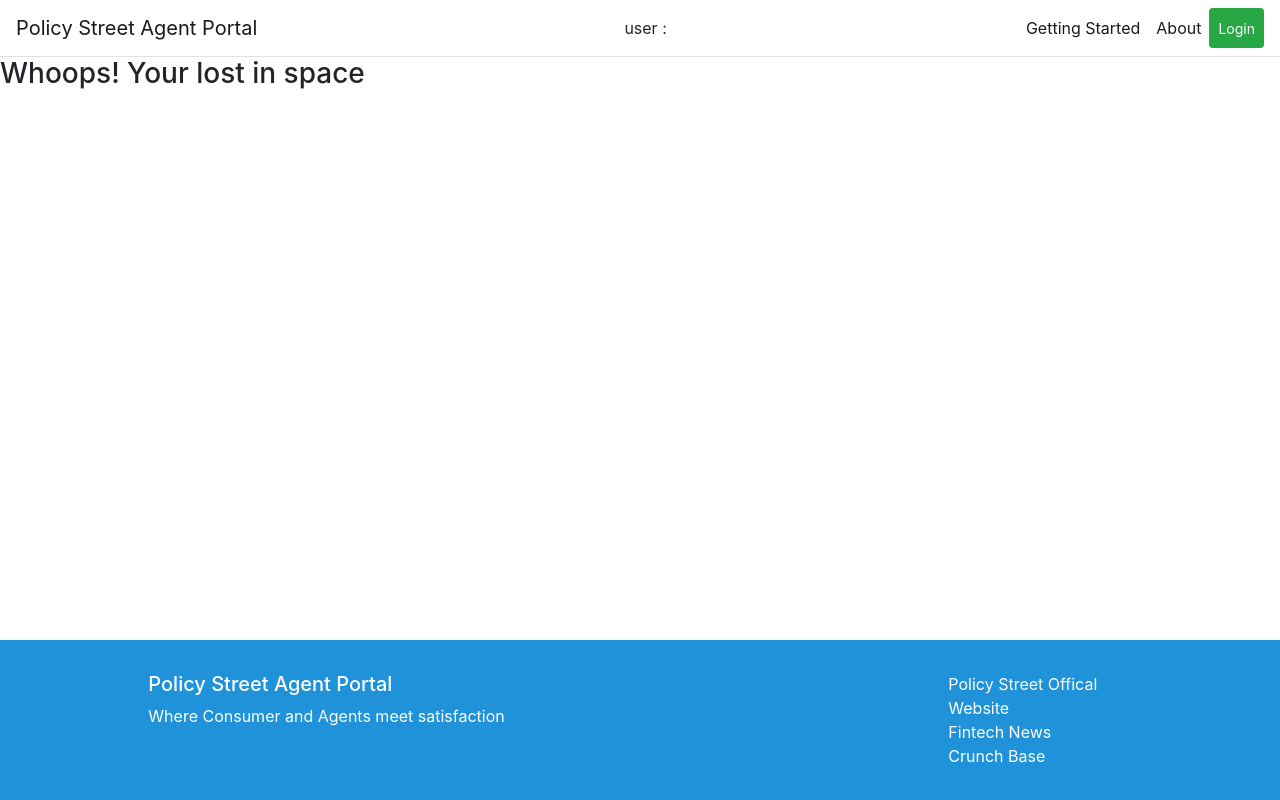
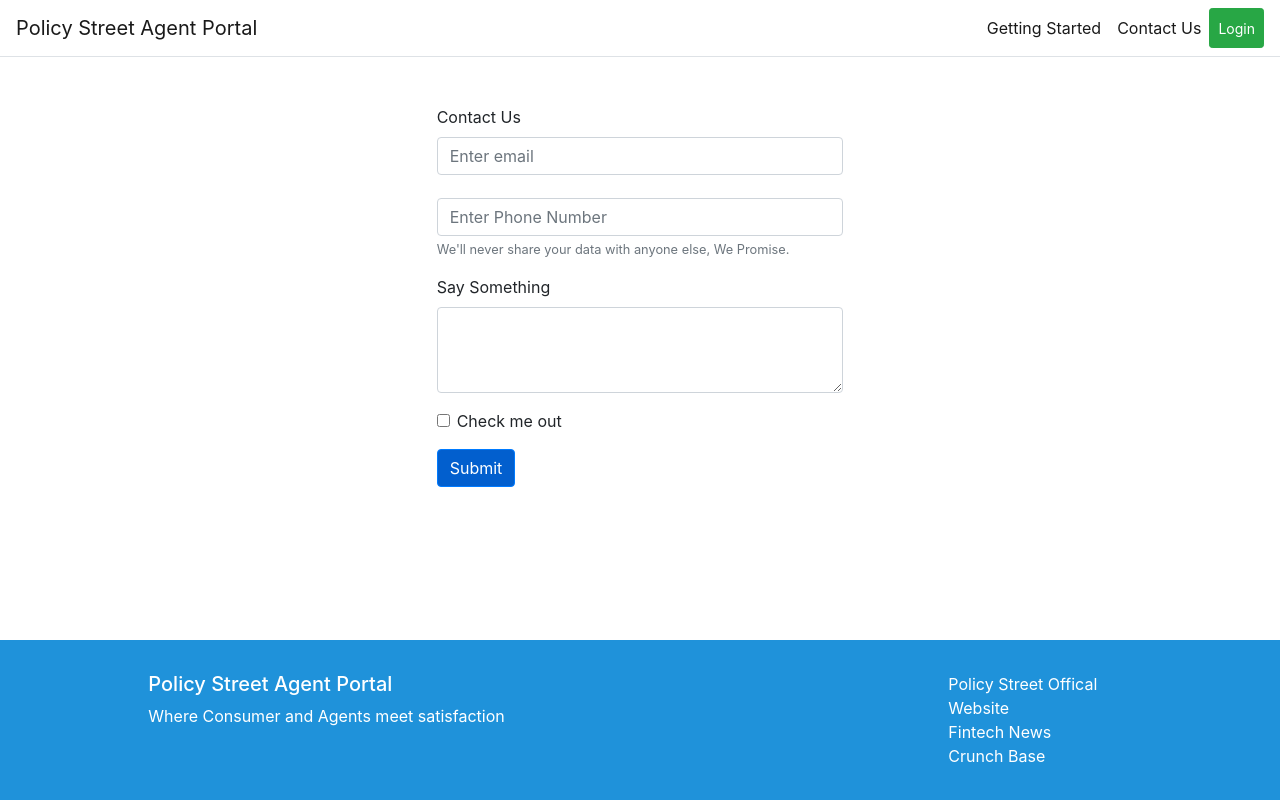
Before and after one commit to twinzdragonz/PS-AssetManagemntSystem-my, a React (Create React App) app: page /Contact_us in a window 1280 px wide. Built offline with nearby package versions, Linux system fonts and the light colour scheme.

Commit message:
code added , working login logout , improve contact us
things need todo :
1) improve dashboard
    -> add user access
     -> read user db list
       -> CRUD user
     Insuransce data
          -> just dump the data
           -> CRUD

```diff
--- a/package.json
+++ b/package.json
@@ -20,6 +20,7 @@
     "react-dom": "^16.10.1",
     "react-modal-login": "^1.3.4",
     "react-player": "^1.13.0",
+    "react-redux": "^7.1.1",
     "react-router-dom": "^4.3.1",
     "react-scripts": "^3.0.1",
     "reactjs-popup": "^1.5.0",
--- a/src/App.js
+++ b/src/App.js
@@ -5,14 +5,11 @@ import NavBar from "./components/NavBar";
 import Footer from "./components/Footer";
 import Blank from "./components/Blank";
 import Homepage from "./components/Homepage";
-import List from "./components/List";
+import Contact_us from "./components/Contact_us";
 import Dashboard from "./components/Dashboard";
-import Login from "./components/Login";
-import Logout from "./components/Logout";
 import NotFound from "./components/Error";
 
 
-import db from "./components/Database/db";
 
 //TODO Web Template Studio: Add routes for your new pages here.
 class App extends Component {
@@ -25,7 +22,7 @@ class App extends Component {
           <Redirect exact path = "/" to = "/Homepage" />
           <Route path = "/Homepage" component = { Homepage } />
           <Route path = "/Blank" component = { Blank } />
-          <Route path = "/List" component = { List } />
+          <Route path = "/Contact_us" component = { Contact_us } />
            <Route path = "/Dashboard"  render={(props) => <Dashboard {...props} /> }  />
 
            <Route component={NotFound} />
--- /dev/null
+++ b/src/components/Contact_us/Contact_us.css
@@ -0,0 +1,13 @@
+.header {
+    background-color: #1F92DA;
+    padding-top: 7rem;
+    padding-bottom: 7rem;
+
+
+
+
+  }
+
+  .white {
+    color: #fff;
+  }
--- a/src/components/List/index.jsx
+++ b/src/components/Contact_us/index.jsx
@@ -1,10 +1,13 @@
 import React, { Component } from "react";
+import classnames from "classnames";
 import ListItem from "./ListItem";
 import ListForm from "./ListForm";
 import WarningMessage from "../WarningMessage";
 import CONSTANTS from "../../constants";
+import {Button,Form} from 'react-bootstrap';
+import styles from "./Contact_us.css";
 
-export default class List extends Component {
+export default class Contact_us extends Component {
   constructor(props) {
     super(props);
     this.state = {
@@ -20,6 +23,7 @@ export default class List extends Component {
 
   // Get the sample data from the back end
   componentDidMount() {
+       /*
     fetch(CONSTANTS.ENDPOINT.LIST)
       .then(response => {
         if (!response.ok) {
@@ -34,7 +38,12 @@ export default class List extends Component {
           WarningMessageText: `${CONSTANTS.ERROR_MESSAGE.LIST_GET} ${error}`
         })
       );
+
+      */
   }
+
+  // on submit
+  // api call push data into db
 
   handleDeleteListItem(listItem) {
     fetch(`${CONSTANTS.ENDPOINT.LIST}/${listItem._id}`, { method: "DELETE" })
@@ -100,6 +109,56 @@ export default class List extends Component {
     });
   }
 
+
+  render()
+  {
+    return(
+
+      <div className="row">
+  <div className="col"></div>
+
+
+  <div className="col">
+    <div className={classnames("", styles.header)}>
+
+         <br></br><br></br>
+        <Form>
+          <Form.Group controlId="formBasicEmail">
+          <Form.Label></Form.Label>
+             <Form.Label>Contact Us</Form.Label>
+               <Form.Control type="email" placeholder="Enter email" />
+                  <Form.Text className="text-muted">
+                  <Form.Label></Form.Label>
+               <Form.Control type="email" placeholder="Enter Phone Number" />
+                  <Form.Text className="text-muted"></Form.Text>
+                   We'll never share your data with anyone else, We Promise.
+                </Form.Text>
+           </Form.Group>
+
+           <Form.Group controlId="exampleForm.ControlTextarea1">
+            <Form.Label>Say Something</Form.Label>
+            <Form.Control as="textarea" rows="3" />
+              </Form.Group>
+
+              <Form.Group controlId="formBasicCheckbox">
+                  <Form.Check type="checkbox" label="Check me out" />
+                </Form.Group>
+           <Button variant="primary" type="submit">Submit </Button>
+          </Form>
+        </div>
+</div>
+
+  <div className="col"></div>
+     </div>
+
+
+
+    );
+
+
+  }
+
+/*
   render() {
     const {
       list,
@@ -133,4 +192,6 @@ export default class List extends Component {
       </main>
     );
   }
+
+  */
 }
--- a/src/components/Dashboard/index.jsx
+++ b/src/components/Dashboard/index.jsx
@@ -6,7 +6,7 @@ import MasterDetailSideBarTab from "./MasterDetailSideBarTab";
 import GreyAvatar from "../../images/GreyAvatar.svg";
 import styles from "./masterdetail.module.css";
 import CONSTANTS from "../../constants";
-import db from "../Database/db";
+
 
 export default class Dashboard extends Component {
   constructor(props) {
@@ -14,6 +14,12 @@ export default class Dashboard extends Component {
 
     this.state = {
       currentDisplayTabIndex: 0,
+
+      username :null,
+      password : null,
+      token : null,
+      isAuthenticated : false,
+
       masterDetailText: [
         {
           shortDescription: "",
@@ -34,12 +40,33 @@ export default class Dashboard extends Component {
   // Get the sample data from the back end
   // complicated enough to learn the life cycle
   componentDidMount() {
-      console.log("DASHBOARD NAME :",this.props.username);
+    console.log("DASHBOARD NAME BEFORE :",this.state.username);
+      this.dataFetch();
+      try{
 
-       //
+        this.setState({
+          username :this.props.location.state.username,
+          password : this.props.location.state.password,
+          isAuthenticated : this.props.location.state.isAuthenticated,
+          token : this.props.location.state.token
+        });
+        console.log("DASHBOARD NAME AFTER:",this.state.username);
 
-          // only do data fetch if user is authenticated.
-       this.dataFetch();
+      }catch(Ex)
+      {
+
+        console.log(Ex);
+        console.log("Server Violation, Reroute to MainPage");
+        console.log("Server agree to Reroute to MainPage");
+           // javascript way to redirect into Homepage
+            var cur_url = window.location.href;
+            // remove everything after slash /
+            cur_url = cur_url.substring(0, cur_url.indexOf('/'));
+               // window location now append
+            window.location.replace(cur_url+"/Homepage");
+
+
+      }
 
   }
 
--- a/src/components/Homepage/index.jsx
+++ b/src/components/Homepage/index.jsx
@@ -18,7 +18,6 @@ export default class Homepage extends Component {
 
     this.handleWarningClose = this.handleWarningClose.bind(this);
   }
-/*
     componentDidMount(){
         fetch(CONSTANTS.ENDPOINT.URL + CONSTANTS.SYSTEM.CALL,{
         method: 'POST',
@@ -41,7 +40,7 @@ export default class Homepage extends Component {
         )
     }
 
-    */
+
 
   handleWarningClose() {
     this.setState({
--- a/src/components/Logout/index.jsx
+++ b/src/components/Logout/index.jsx
@@ -1,11 +1,12 @@
 import React, { Component } from "react";
-import {  Redirect } from "react-router-dom";
+
 import 'bootstrap/dist/css/bootstrap.min.css';
-import {Button , Modal,FormGroup,FormControl,FormLabel} from 'react-bootstrap';
+import {Button , Modal} from 'react-bootstrap';
 import CONSTANTS from "../../constants";
 import WarningMessage from "../WarningMessage";
 import "./Logout.css";
 import Axios from "axios";
+import db from "../Database/db";
 
 
 export default class Logout extends Component {
@@ -13,6 +14,10 @@ export default class Logout extends Component {
   {
     super(props);
        this.state = {
+         username : null,
+         password : null,
+         token : null,
+         isAuthenticated : null
 
     };
 
@@ -33,10 +38,66 @@ export default class Logout extends Component {
     });
   }
 
+componentDidMount()
+{
+  this.getUserInfo();
+}
+
+componentWillMount()
+{
+  this.getUserInfo();
+}
+
+componentWillUpdate()
+{
+  this.getUserInfo();
+
+}
+
+componentDidUpdate()
+{
+  console.log("COMPONENT_DID_UPDATE",this.state.username);
+  if(this.state.username === null)
+  {
+      this.getUserInfo();
+     console.log("COMPONENT_DID_UPDATE",this.state.username);
+   //  this.forceUpdate();
+  }
+
+}
+
+ async getUserInfo()
+ {
+   try{
+
+   if(this.state.username === null){
+     var user_info = await db.user_info.orderBy("id").reverse().limit(1).toArray();
+     this.setState({
+      username : user_info[0]['userName'],
+      password : user_info[0]['passWord'],
+      isAuthenticated : user_info[0]['isAuthenticated'],
+      token : user_info[0]['token']
+    });
+
+
+  }
+  }catch(ex)
+  {
+    console.log(ex);
+  }
+
+      return user_info;
+ }
+
+
+
 
   handleSubmit = event =>{
 
     console.log("handling submit");
+
+    console.log(this.state.username);
+    console.log( this.state.password);
     Axios.post(CONSTANTS.ENDPOINT.URL + CONSTANTS.API.LOGIN,{
        req_username : this.state.username,
        req_password : this.state.password
@@ -52,6 +113,13 @@ export default class Logout extends Component {
               isAuthenticated:false
             });
 
+
+              db.delete().then(() => {
+                console.log("Database successfully deleted");
+                }).catch((err) => {
+                console.error("Could not delete database");
+                });
+
           }
 
     }).catch(function(error){
@@ -61,6 +129,7 @@ export default class Logout extends Component {
 
     event.preventDefault();
   }
+
 
    handleLoginClick() {
     this.setState({isLoggedIn: true});
@@ -72,6 +141,19 @@ export default class Logout extends Component {
 
      render() {
 
+      // logout
+
+      const redirectToReferrer = this.state.isAuthenticated;
+      if (redirectToReferrer === false) {
+        console.log("Server agree to Reroute to MainPage");
+         // javascript way to redirect into Homepage
+          var cur_url = window.location.href;
+          // remove everything after slash /
+          cur_url = cur_url.substring(0, cur_url.indexOf('/'));
+             // window location now append
+          window.location.replace(cur_url+"/Homepage");
+
+      }
 
 
       const handleClose = () => this.setState({
--- a/src/components/NavBar/index.jsx
+++ b/src/components/NavBar/index.jsx
@@ -1,10 +1,11 @@
 import React ,{Component} from "react";
-import { Link, Redirect } from "react-router-dom";
+import { Link } from "react-router-dom";
 import styles from "./navbar.module.css";
 import 'bootstrap/dist/css/bootstrap.min.css';
 import Login from "../Login/index";
 import Logout from "../Logout/index";
 import db from "../Database/db";
+
 
 
 
@@ -52,7 +53,33 @@ componentWillReceiveProps()
   }
 }
 
+componentDidMount()
+{
+  this.getUserInfo();
+}
 
+componentWillMount()
+{
+  this.getUserInfo();
+}
+
+componentWillUpdate()
+{
+  this.getUserInfo();
+
+}
+
+componentDidUpdate()
+{
+  console.log("NAV BAR COMPONENT_DID_UPDATE",this.state.username);
+  if(this.state.username === null)
+  {
+      this.getUserInfo();
+     console.log(" NAV BAR COMPONENT_DID_UPDATE",this.state.username);
+   //  this.forceUpdate();
+  }
+
+}
 
  async getUserInfo()
  {
@@ -87,14 +114,24 @@ componentWillReceiveProps()
     console.log("Current USERNAME : ",this.state.username);
 
         let preAuthButton ;
+        let Render_GetStarted;
+        let Render_About ;
+        let Render_User;
         let titleLink;
          // db return value of is this user authenticated
          // determined here
          //
-
+         console.log("NAVBAR IM ABOUT TO GRAB DATA");
         if(!this.state.isAuthenticated)
         {
           preAuthButton = <Login/>
+          Render_GetStarted = <Link className="nav-item nav-link active" to="Homepage"> Getting Started</Link>
+          Render_About =   <Link className="nav-item nav-link active" to="Contact_us"> Contact Us  </Link>
+          Render_User = null;
+
+
+
+
           console.log("User is not logged in yet");
           titleLink = "/Homepage";
         }
@@ -102,6 +139,10 @@ componentWillReceiveProps()
         {
 
           preAuthButton = <Logout/>
+          Render_GetStarted = null;
+          Render_About =  null;
+          Render_User =  <Link className="nav-item nav-link active" to=""> Username : {this.state.username} </Link>
+
           console.log("User logged in , rendered logout");
           titleLink = "/Dashboard";
 
@@ -116,18 +157,11 @@ componentWillReceiveProps()
         <Link className="navbar-brand" to={titleLink}>
           Policy Street Agent Portal
         </Link>
-        <a> user : {this.state.username}</a>
+
         <div className="navbar-nav">
-
-          <Link className="nav-item nav-link active" to="Grid">
-            Getting Started
-          </Link>
-
-          <Link className="nav-item nav-link active" to="List">
-            About
-          </Link>
-
-
+         {Render_User}
+         {Render_GetStarted}
+         {Render_About}
          {preAuthButton}
 
 
--- a/src/index.js
+++ b/src/index.js
@@ -7,6 +7,7 @@ import 'bootstrap/dist/css/bootstrap.min.css';
 
 
 ReactDOM.render(
+
     <BrowserRouter>
       <App />
     </BrowserRouter>,
--- /dev/null
+++ b/src/js/store/index.js
@@ -0,0 +1,5 @@
+import {createStore} from "redux";
+import rootReducer from "../reducers/index";
+
+const store = createStore(rootReducer);
+export default store;
```
Also changed, not shown: src/components/Contact_us/ListForm.jsx (renamed from src/components/List/ListForm.jsx), src/components/Contact_us/ListItem.jsx (renamed from src/components/List/ListItem.jsx), 6 other files (tests, documents, lock files or other folders).
